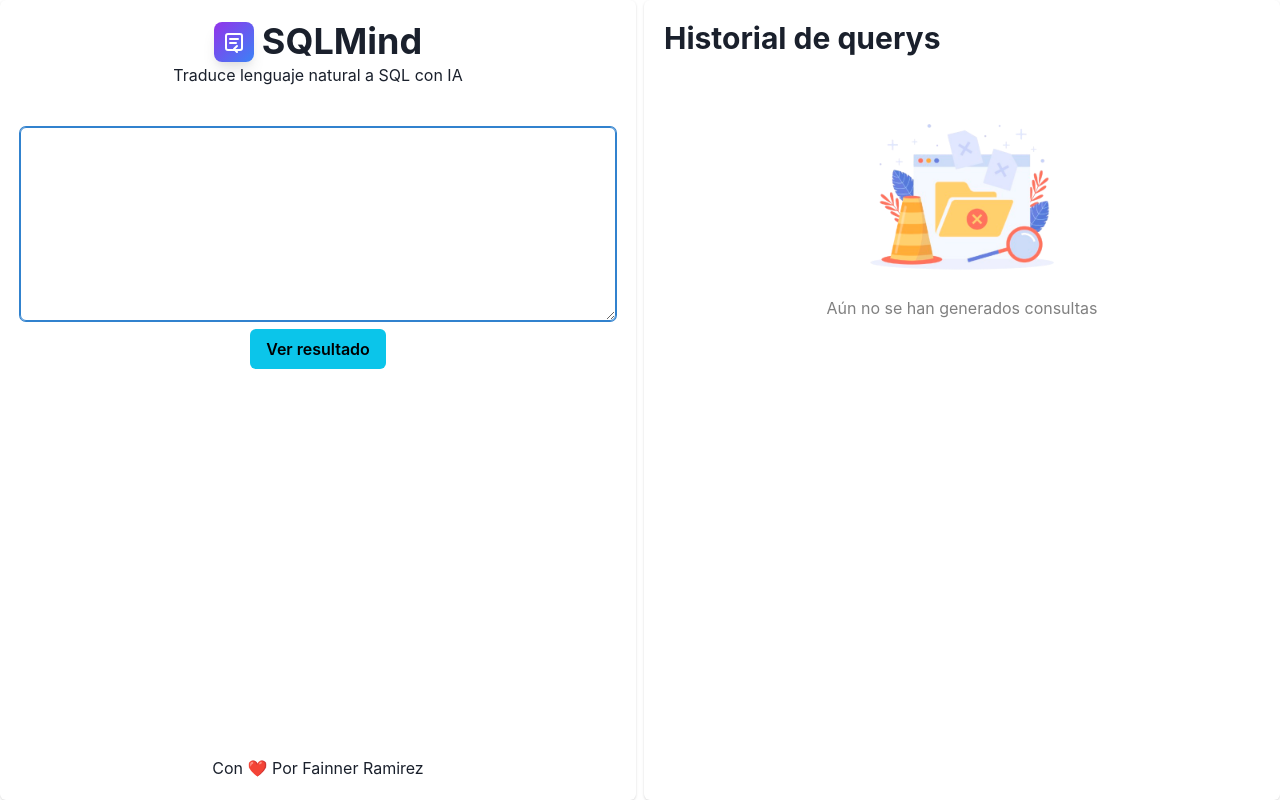
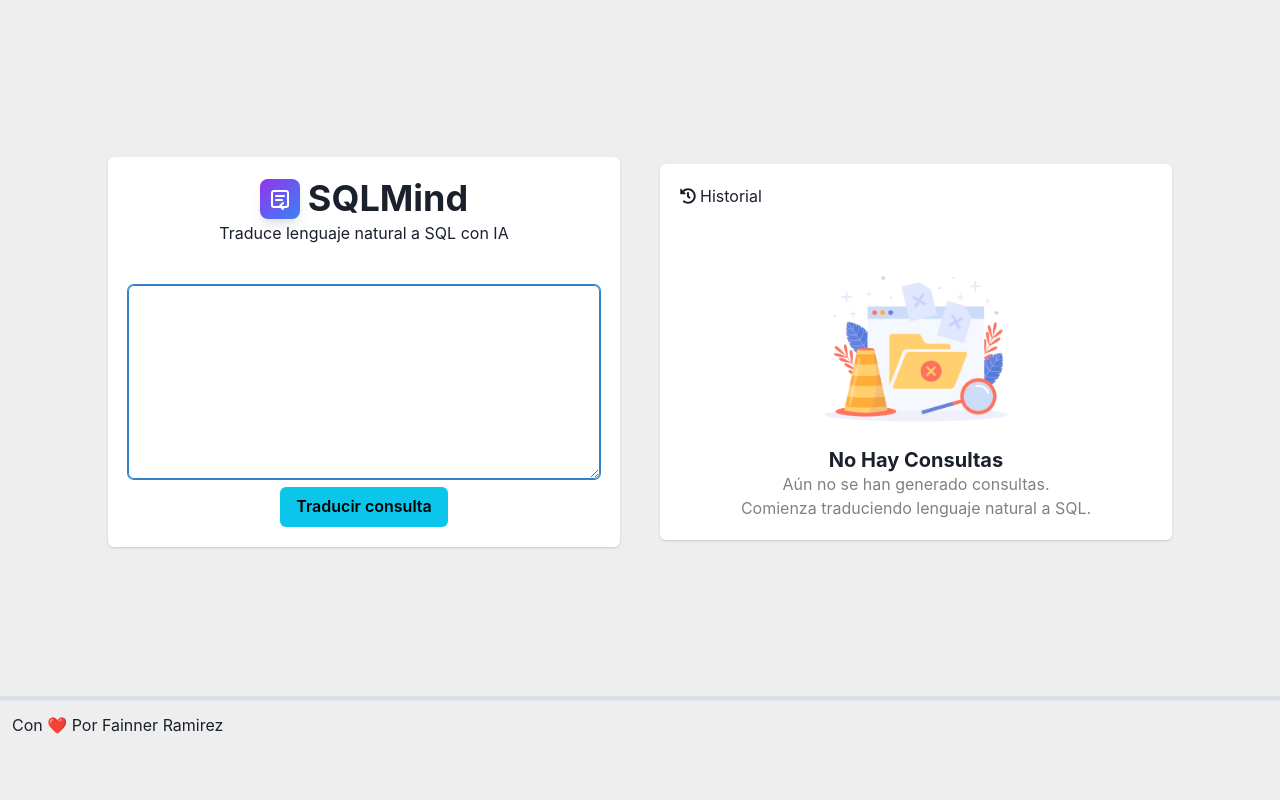
Before and after one commit to fainnerramirez/SQLMind, a React (Vite) app: page / in a window 1280 px wide. Built offline with nearby package versions, Linux system fonts and the light colour scheme.

Commit message:
feat: functiosn shared, copy and save code

```diff
--- a/index.html
+++ b/index.html
@@ -6,7 +6,7 @@
     <meta name="viewport" content="width=device-width, initial-scale=1.0" />
     <title>SQL Mind</title>
   </head>
-  <body>
+  <body style="background-color: #EEEEEE;">
     <div id="root"></div>
     <script type="module" src="/src/main.tsx"></script>
   </body>
--- a/src/App.tsx
+++ b/src/App.tsx
@@ -1,13 +1,23 @@
-import { Box, Card, CardBody, CardFooter, CardHeader, Heading, Stack, Text, VStack } from '@chakra-ui/react'
+import { Box, Card, CardBody, CardHeader, Divider, Stack, Text, VStack } from '@chakra-ui/react'
 import { UserConsultNatural } from './components/user-consult-natural'
 import HeadApp from './components/head-app'
 import ViewSQLEditor from './components/view-sql-editor'
 import UserHistoryQuerys from './components/user-history-querys'
+import { FaHistory } from 'react-icons/fa'
 
 const App = () => {
   return (
-    <Stack direction={{ base: "column", lg: "row" }} height={"100vh"}>
-      <Card width={{ base: "100%", lg: "50%" }} >
+    <>
+      <Stack
+        direction={{ base: "column", lg: "row" }}
+        justifyContent={"center"}
+        alignItems={"center"}
+        height={{base: "100%", lg: "85vh"}}
+        mt={3}
+        mb={1}
+        spacing={{base: 5, md: 10}}
+        >
+        <Card width={{ base: "95%", lg: "40%" }}>
           <CardHeader>
             <HeadApp />
           </CardHeader>
@@ -17,19 +27,23 @@ const App = () => {
               <ViewSQLEditor />
             </VStack>
           </CardBody>
-        <CardFooter textAlign={"center"} width={"100%"}>
-          <Text textAlign={"center"} width={"100%"}>Con ❤️ Por Fainner Ramirez</Text>
-        </CardFooter>
         </Card>
-      <Card width={{ base: "100%", lg: "50%" }} >
+        <Card width={{ base: "95%", lg: "40%" }}>
           <CardHeader>
-          <Heading as="h3" size={"lg"}>Historial de querys</Heading>
+            <Text as="h3" size={"lg"} display={"flex"} alignItems={"center"} gap={1}>
+              <FaHistory />
+              Historial</Text>
           </CardHeader>
           <CardBody>
             <UserHistoryQuerys />
           </CardBody>
         </Card>
       </Stack>
+      <Divider height={1} bg={"gray.300"}/>
+      <Box width={"100%"} p={3}>
+        <Text width={"100%"} textAlign={{base: "center", lg: "left"}}>Con ❤️ Por Fainner Ramirez</Text>
+      </Box>
+    </>
   )
 }
 
--- a/src/components/user-history-querys.tsx
+++ b/src/components/user-history-querys.tsx
@@ -1,11 +1,12 @@
-import { Center, Image, Text } from "@chakra-ui/react"
+import { Center, Heading, Image, Text } from "@chakra-ui/react"
 import emptyFolder from "../assets/empty-querys.png";
 
 const UserHistoryQuerys: React.FC = () => {
     return (
         <Center flexDirection={"column"}>
             <Image src={emptyFolder} width={200} height={200} />
-            <Text color={"gray"}>Aún no se han generados consultas</Text>
+            <Heading as="h5" size={"md"}>No Hay Consultas</Heading>
+            <Text color={"gray"} textAlign={"center"}>Aún no se han generado consultas. <br/> Comienza traduciendo lenguaje natural a SQL.</Text>
         </Center>
     )
 }
--- a/src/components/view-sql-editor.tsx
+++ b/src/components/view-sql-editor.tsx
@@ -2,7 +2,8 @@ import React, { useCallback, useEffect, useState } from "react";
 import { Modal, Button, useDisclosure, ModalBody, ModalOverlay, ModalContent, ModalHeader, ModalCloseButton, ModalFooter, Box } from "@chakra-ui/react";
 import CodeMirror from "@uiw/react-codemirror";
 import { sql } from "@codemirror/lang-sql";
-import { FaRegCopy } from "react-icons/fa";
+import { FaRegCopy, FaSave } from "react-icons/fa";
+import { IoMdShare } from "react-icons/io";
 
 const ViewSQLEditor: React.FC = () => {
 
@@ -21,16 +22,16 @@ const ViewSQLEditor: React.FC = () => {
     return (
         <>
             <Button variant={"solid"} colorScheme="cyan" onClick={onOpen}>
-                Ver resultado
+                Traducir consulta
             </Button>
             <Modal
-                size={"lg"}
+                size={{ base: "md", md: "lg" }}
                 isOpen={isOpen}
                 onClose={onClose}
             >
                 <ModalOverlay />
                 <ModalContent>
-                    <ModalHeader>Resultado de la Query</ModalHeader>
+                    <ModalHeader>Resultado SQL</ModalHeader>
                     <ModalCloseButton />
                     <ModalBody>
                         <ModalBody>
@@ -47,11 +48,14 @@ const ViewSQLEditor: React.FC = () => {
                         </ModalBody>
                     </ModalBody>
                     <ModalFooter>
+                        <Button mr={3}>
+                            <FaRegCopy />
+                        </Button>
                         <Button colorScheme='blue' mr={3} onClick={onClose}>
-                            Descargar como .sql
+                            <FaSave />
                         </Button>
                         <Button>
-                            <FaRegCopy />
+                            <IoMdShare />
                         </Button>
                     </ModalFooter>
                 </ModalContent>
```
Lines whose indentation alone changed are shown as unchanged.
